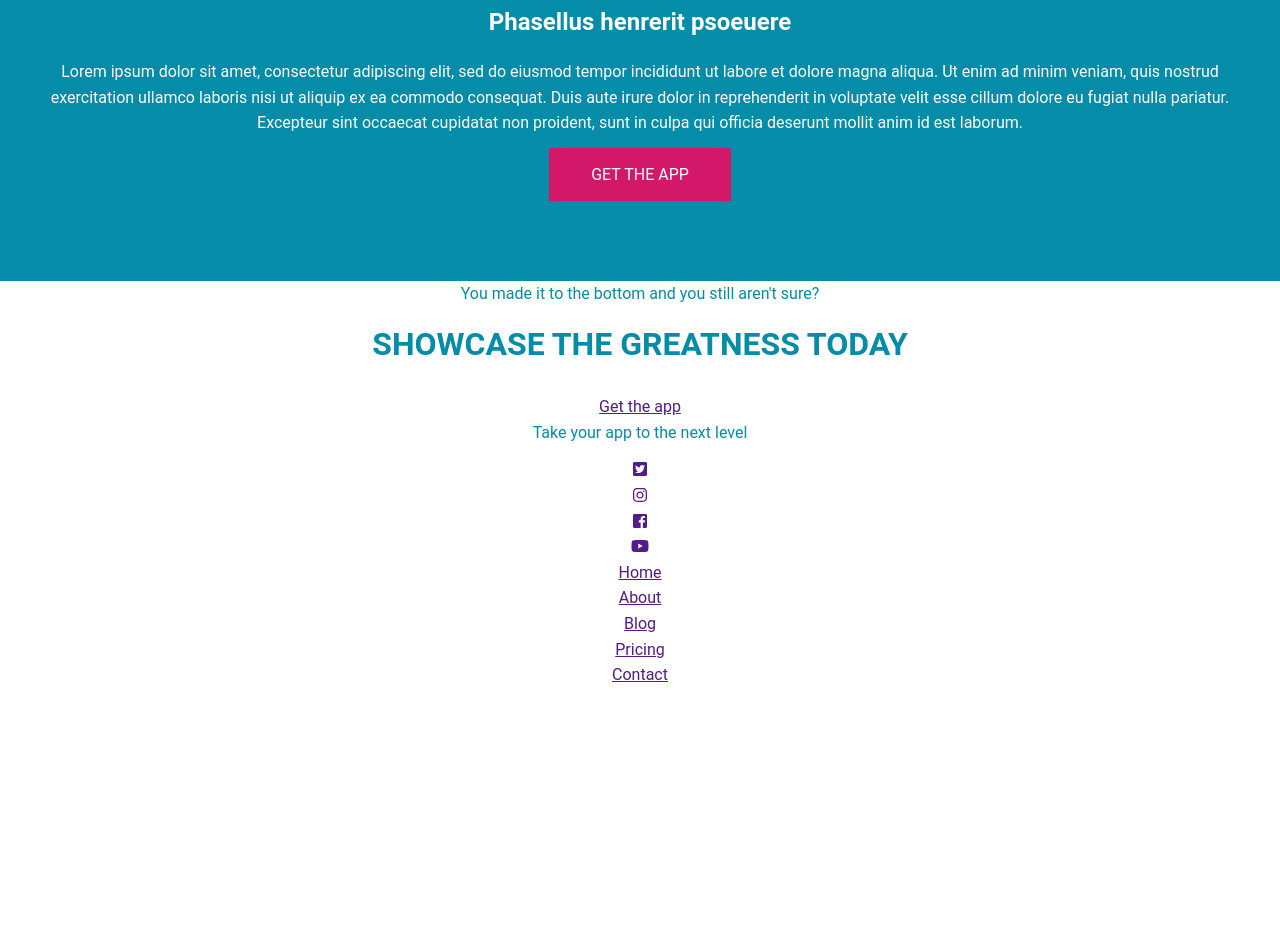
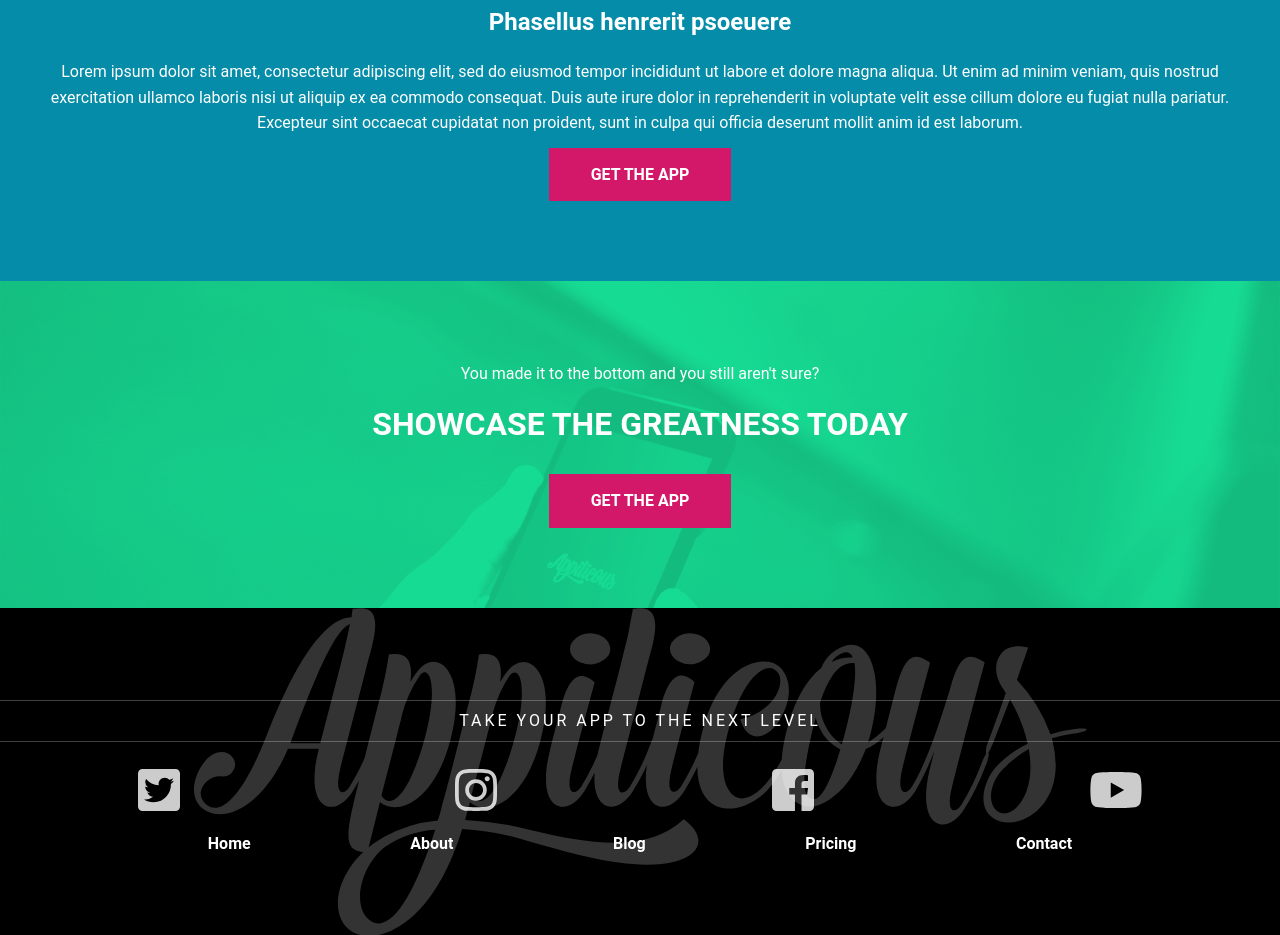
Before and after one commit to kinshukkashyup/Responsive-Web, a plain HTML site: page index.html in a window 1280 px wide. Shown: the part 1865-2800 px from the top of the page. Before the commit the page ends 2553 px from the top, so only its background shows below. Drawn offline with nearby package versions, Linux system fonts and the light colour scheme.

Commit message:
footer complete

```diff
--- a/index.html
+++ b/index.html
@@ -117,7 +117,7 @@
 <section class="cta">
   <p class="text-large">You made it to the bottom and you still aren't sure?</p>
   <h1 class="title-large">SHOWCASE THE GREATNESS TODAY</h1>
-  <a href="" class="btn-btn--primary">Get the app</a>
+  <a href="" class="btn btn--primary">Get the app</a>
 </section>
 
 
@@ -126,7 +126,9 @@
 
 <footer>
   <div class="container">
-    <p>Take your app to the next level</p>
+
+
+    <p class="title-footer">Take your app to the next level</p>
     <ul class="unstyled-list social-links">
       <li><a href=""><i class="fab fa-twitter-square"></i></a></li>
       <li><a href=""><i class="fab fa-instagram"></i></a></li>
--- a/sass/abstracts/_colors.sass
+++ b/sass/abstracts/_colors.sass
@@ -4,6 +4,7 @@ $accent: rgba(211, 24, 105, 1)
 
 
 $white: rgb(255, 255, 255)
+$dark: rgb(0, 0, 0)
 
 
 //Text colors
--- a/sass/base/_typography.sass
+++ b/sass/base/_typography.sass
@@ -20,6 +20,7 @@ h1, h2, h3, h4, h5, h6, p
   .title-large
     font-size: 3rem
     font-weight: $font-black
+    line-height: .9
     span
       font-weight: $font-light
 
@@ -38,5 +39,18 @@ h1, h2, h3, h4, h5, h6, p
     @media (min-width: 495px)
       padding-top: 8em
 
+.title-footer
+  text-transform: uppercase
+  letter-spacing: 3px
+  line-height: 1
+
+  &::before, &::after
+    content: ''
+    display: block
+    height: 1px
+    background: $text-inverse
+    opacity: 0.25
+    margin: .75em 0
+
 .text-intro
   font-size: 1.2em
--- /dev/null
+++ b/sass/components/_cta.sass
@@ -0,0 +1,8 @@
+.cta
+  background-color: $secondary
+  background-image: url(../img/call-to-action-background.jpg)
+  background-size: cover
+  background-position: center
+  padding: 5em 0
+  background-blend-mode: multiply
+  color: $text-inverse
--- /dev/null
+++ b/sass/layout/_footer.sass
@@ -0,0 +1,40 @@
+footer
+  background: $dark
+  color: $text-inverse
+  padding: 5em 0
+  position: relative
+
+  &::before
+    content: ''
+    display: block
+    position: absolute
+    top: 0
+    bottom: 0
+    left: 0
+    right: 0
+    background: url(../img/logo.svg)
+    background-size: contain
+    background-repeat: no-repeat
+    background-position: center
+    opacity: 0.2
+
+
+a
+  color: $text-inverse
+
+.social-links
+  display: flex
+  font-size: 3rem
+  justify-content: space-around
+  opacity: 0.8
+  margin-top: .7em 0
+
+.nav-footer
+  display: flex
+  justify-content: space-around
+  width: 80%
+  margin: 0 auto
+
+a
+  text-decoration: none
+  font-weight: $font-bold
--- a/sass/main.sass
+++ b/sass/main.sass
@@ -22,8 +22,10 @@ url('https://fonts.googleapis.com/css?family=Roboto:300,400,700,900')
 @import layout/hero
 @import layout/home-promo
 @import layout/sales-points
+@import layout/footer
 
 
 
 //5. Components
 @import components/buttons
+@import components/cta
```
Also changed, not shown: css/main.css, 1 other file.
